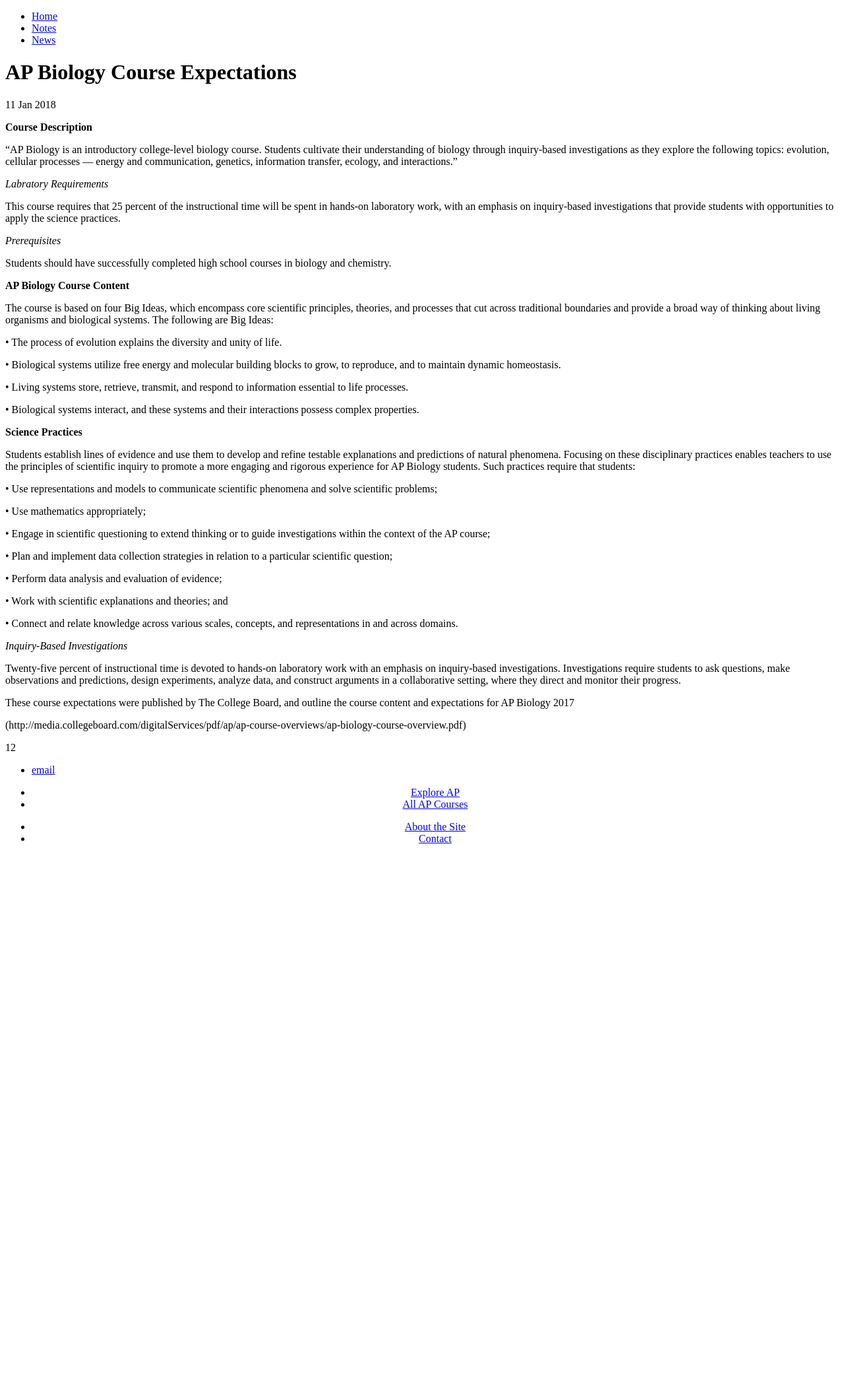
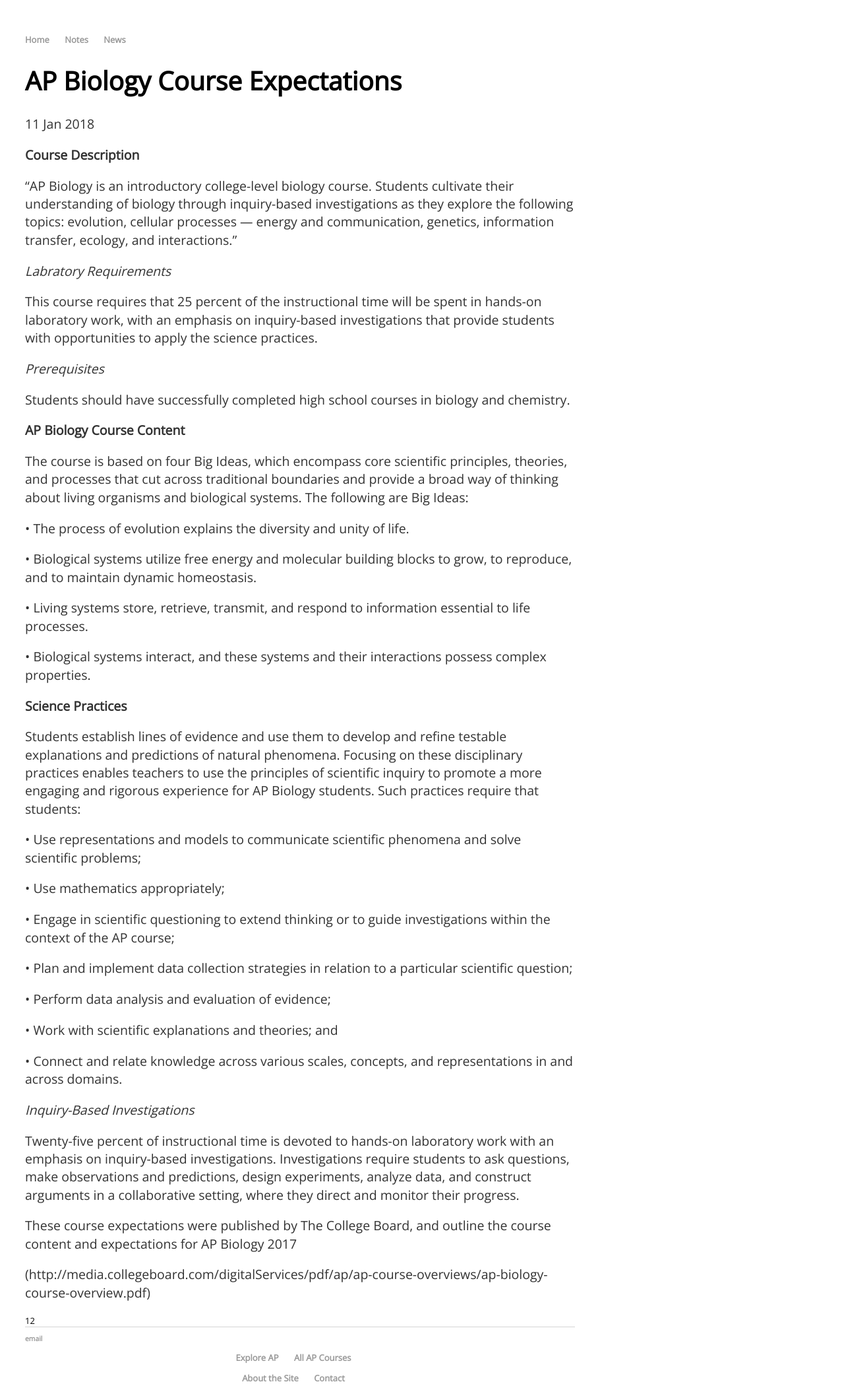
Before and after one commit to meganscarlett/meganscarlett.github.io, a Jekyll site: the page built from _posts/2018-01-11-ap-biology-course-expectations.md, in a window 1280 px wide. Shown: the whole page at 66% size. Built offline with Jekyll 4.4.1, drawn with Linux system fonts in a browser that asks for light colours; before the commit the page ends 1280 px from its top, so only the background shows below that.

Commit message:
Update default.html

```diff
--- a/_layouts/default.html
+++ b/_layouts/default.html
@@ -9,7 +9,7 @@
 		<nav>
     		<ul>
 		<!-- link to header stylesheet -->
-			<link rel="stylesheet" type="text/css" href="header.css">
+			<link rel="stylesheet" type="text/css" href="/css/header.css">
         		<li><a href="/">Home</a></li>
 	        	<li><a href="/notes">Notes</a></li>
         		<li><a href="https://www.sciencenews.org/">News</a></li>
@@ -17,7 +17,7 @@
 		</nav>
 
 		<!-- link to main stylesheet -->
-		<link rel="stylesheet" type="text/css" href="/main.css">
+		<link rel="stylesheet" type="text/css" href="/css/main.css">
 
 		<div class="container">
 
```
